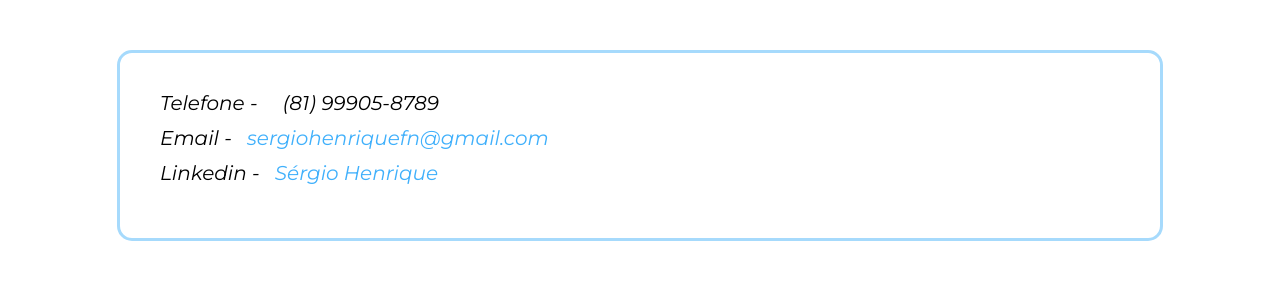
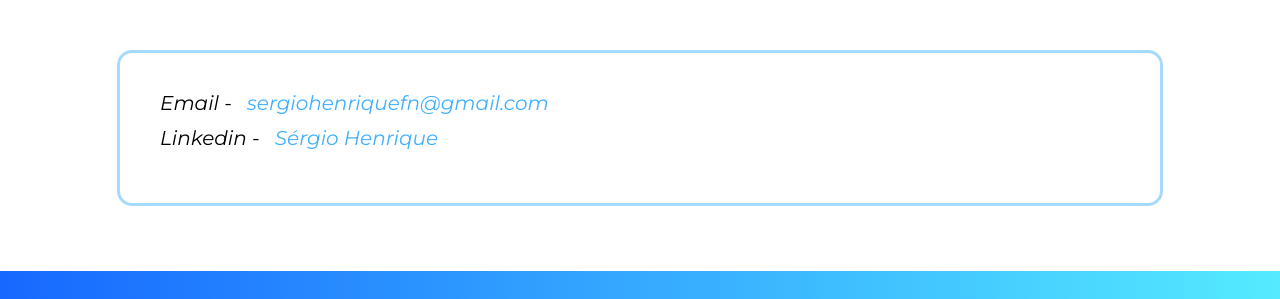
Before and after one commit to S3rgioHe/Meu-site, a plain HTML site: page contato.html in a window 1280 px wide. Shown: the part 278-577 px from the top of the page. Drawn offline with Linux system fonts and the light colour scheme; some packages are replaced by stand-ins of ours.

Commit message:
Update contato.html

```diff
--- a/contato.html
+++ b/contato.html
@@ -33,7 +33,6 @@
         <h2 class="divisor">Contato</h2>
 
         <ul class="lista-contato">
-            <li class="itens-contato">Telefone - <a href="81 999058789"></a>(81) 99905-8789</li>
             <li class="itens-contato">Email - <a href="mailto:sergiohenriquefn@gmail.com">sergiohenriquefn@gmail.com</a></li>
             <li class="itens-contato">Linkedin - <a href="https://www.linkedin.com/in/sergio-henrique-7b436a209/">Sérgio Henrique
             </a></li>
```
